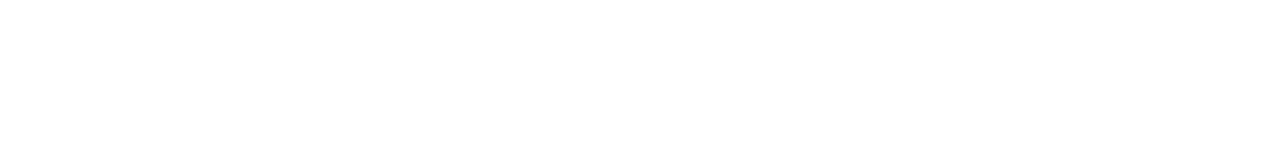
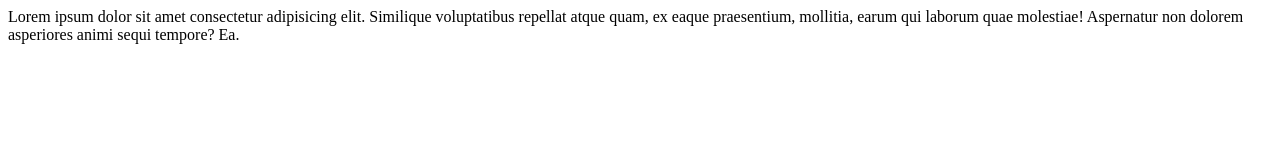
Before and after one commit to jdl212/test-repo, a plain HTML site: page index.html in a window 1280 px wide. Drawn offline with Linux system fonts and the light colour scheme.

Commit message:
added place holder text to body

```diff
--- a/index.html
+++ b/index.html
@@ -1,11 +1,14 @@
 <!DOCTYPE html>
 <html lang="en">
-<head>
-    <meta charset="UTF-8">
-    <meta name="viewport" content="width=device-width, initial-scale=1.0">
+  <head>
+    <meta charset="UTF-8" />
+    <meta name="viewport" content="width=device-width, initial-scale=1.0" />
     <title>Document</title>
-</head>
-<body>
-
-</body>
+  </head>
+  <body>
+    Lorem ipsum dolor sit amet consectetur adipisicing elit. Similique
+    voluptatibus repellat atque quam, ex eaque praesentium, mollitia, earum qui
+    laborum quae molestiae! Aspernatur non dolorem asperiores animi sequi
+    tempore? Ea.
+  </body>
 </html>
```
